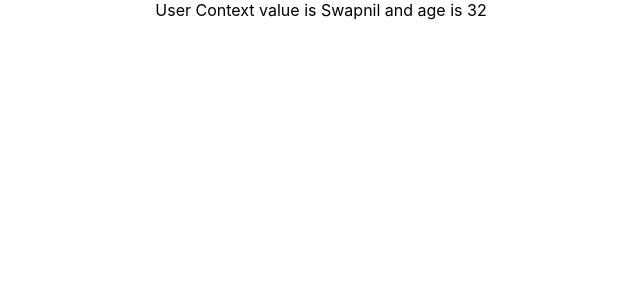
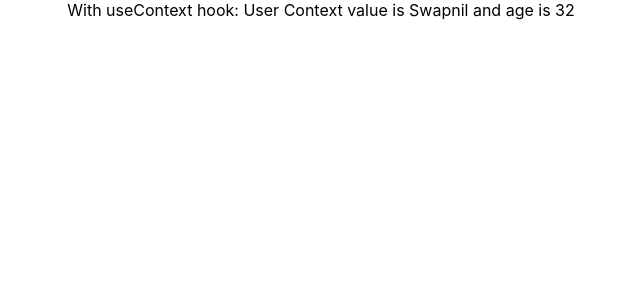
Before and after one commit to swapnil-shah/react-hooks, a React (Create React App) app: page / in a window 1280 px wide. Shown: the top 300 px of the page, without its empty margins (319-959 px from the left). Built offline with nearby package versions, Linux system fonts and the light colour scheme.

Commit message:
context after using useContext Hook

```diff
--- a/src/components/ComponentE.js
+++ b/src/components/ComponentE.js
@@ -1,10 +1,13 @@
-import React from 'react'
+import React, { useContext } from 'react'
 import ComponentF from './ComponentF'
+import { UserContext, AgeContext } from '../App'
 
 function ComponentE() {
+  const user = useContext(UserContext)
+  const age = useContext(AgeContext)
   return (
     <div>
-      <ComponentF />
+      <div>With useContext hook: User Context value is {user} and age is {age}</div>
     </div>
   )
 }
--- a/src/components/ComponentF.js
+++ b/src/components/ComponentF.js
@@ -3,6 +3,7 @@ import { UserContext, AgeContext } from '../App'
 function ComponentF() {
   return (
     <div>
+      <h2>Component F wihout useContext</h2>
       <UserContext.Consumer>
         {
           user => {
```
Also changed, not shown: 1 other file (tests, documents, lock files or other folders).
